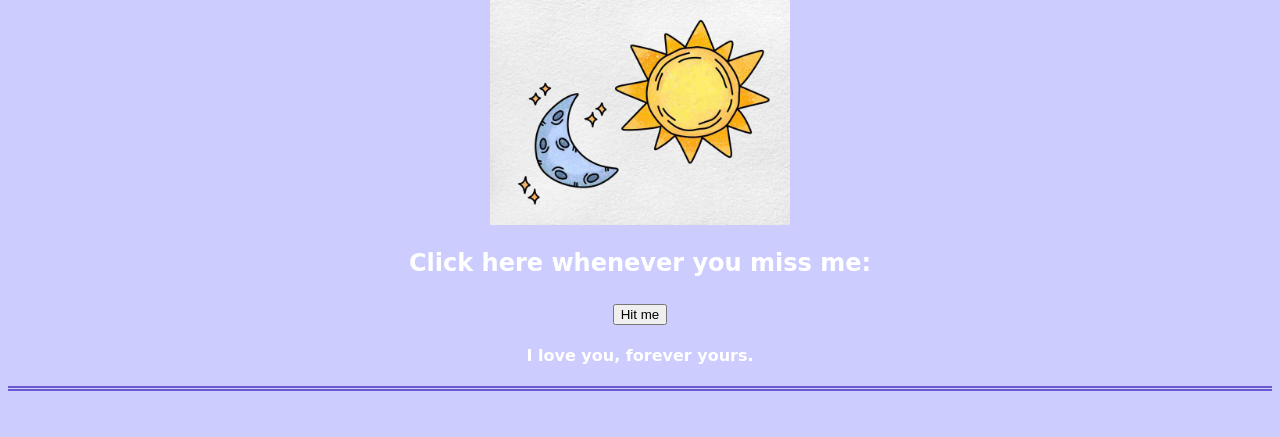
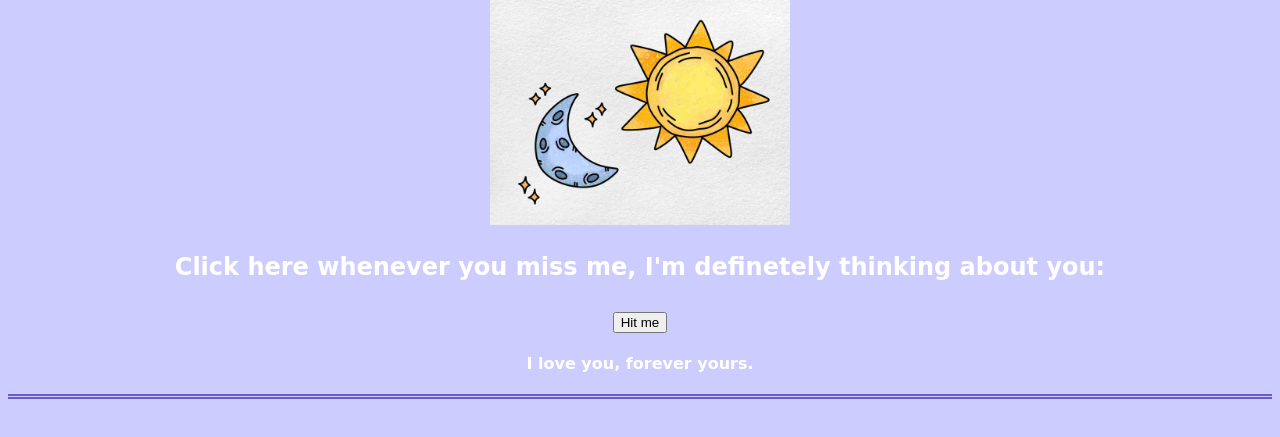
Before and after one commit to helofon/ily, a plain HTML site: page index.html in a window 1280 px wide. Shown: the part 81-518 px from the top of the page. Drawn offline with Linux system fonts and the light colour scheme.

Commit message:
Update index.html

```diff
--- a/index.html
+++ b/index.html
@@ -23,7 +23,7 @@
                 border: 5px solid #6A5ACD
                 ></center>
 
-        <h2>Click here whenever you miss me:</h2>
+        <h2><p>Click here whenever you miss me, I'm definetely thinking about you:</p></h2>
         <div>
            <h2> <button onclick="onButtonClick()" id="myButton">Hit me</button></h2>
             <h3><p id="randomQuote"> </p></h3>
```
